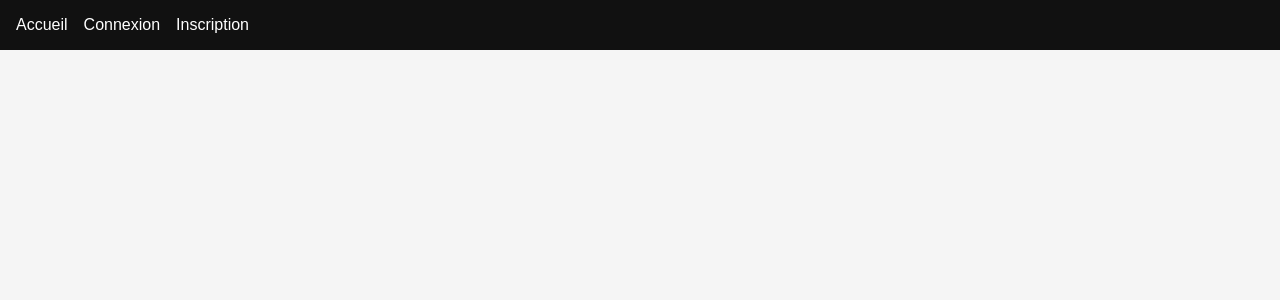
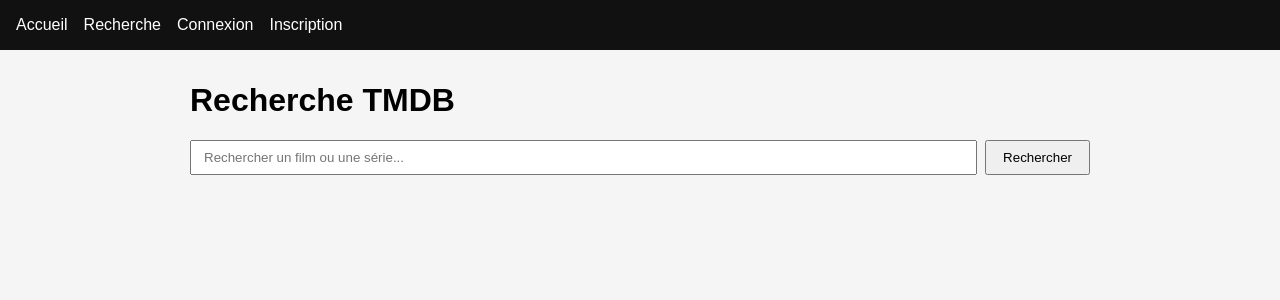
Before and after one commit to gabnougue/SeenFlix, a Vue app in the folder frontend/: page /search in a window 1280 px wide. Shown: the top 300 px of the page. Built offline with nearby package versions, Linux system fonts and the light colour scheme.

Commit message:
feat: add TMDB search page

```diff
--- /dev/null
+++ b/frontend/src/api/client.js
@@ -0,0 +1,5 @@
+import axios from "axios"
+
+export const apiClient = axios.create({
+  baseURL: "http://localhost:3000",
+})
--- a/frontend/src/components/Navbar.vue
+++ b/frontend/src/components/Navbar.vue
@@ -1,10 +1,12 @@
 <template>
   <nav class="navbar">
     <router-link to="/">Accueil</router-link>
+    <router-link to="/search">Recherche</router-link>
     <router-link to="/login">Connexion</router-link>
     <router-link to="/register">Inscription</router-link>
   </nav>
 </template>
+
 
 <style scoped>
 .navbar {
--- a/frontend/src/router/index.js
+++ b/frontend/src/router/index.js
@@ -3,13 +3,15 @@
 import HomeView from '../views/HomeView.vue'
 import LoginView from '../views/LoginView.vue'
 import RegisterView from '../views/RegisterView.vue'
+import SearchView from "../views/SearchView.vue"
 
 const router = createRouter({
   history: createWebHistory(import.meta.env.BASE_URL),
   routes: [
     { path: '/', name: 'home', component: HomeView },
     { path: '/login', name: 'login', component: LoginView },
-    { path: '/register', name: 'register', component: RegisterView }
+    { path: '/register', name: 'register', component: RegisterView },
+    { path: "/search", name: "search", component: SearchView },
   ]
 })
 
--- /dev/null
+++ b/frontend/src/views/SearchView.vue
@@ -0,0 +1,170 @@
+<script setup>
+import { ref } from "vue"
+import { apiClient } from "../api/client"
+
+// URL du backend SeenFlix
+const API_BASE_URL = "http://localhost:3000"
+
+const query = ref("")
+const results = ref([])
+const loading = ref(false)
+const error = ref(null)
+
+// TODO plus tard : regarder le store user pour savoir si connecté
+// import { useUserStore } from "../store/user"
+// const userStore = useUserStore()
+
+const handleSearch = async () => {
+  error.value = null
+
+  const q = query.value.trim()
+  if (!q) {
+    error.value = "Veuillez saisir un terme de recherche."
+    results.value = []
+    return
+  }
+
+  loading.value = true
+  results.value = []
+
+  try {
+   const response = await apiClient.get("/movies/search", {
+    params: { q },
+})
+
+
+    // Le backend renvoie { query, results: [...] }
+    results.value = response.data.results || []
+  } catch (err) {
+    console.error(err)
+    error.value = "Erreur lors de la recherche, veuillez réessayer."
+  } finally {
+    loading.value = false
+  }
+}
+
+// Bouton “Ajouter aux favoris” (sera vraiment branché à l’étape 7)
+const addToFavorites = (movie) => {
+  // Ici on fera plus tard un appel POST /me/favorites
+  console.log("TODO add to favorites:", movie)
+  alert(`(Étape 7) Ajout aux favoris : ${movie.title}`)
+}
+</script>
+
+<template>
+  <div class="search-page">
+    <h1>Recherche TMDB</h1>
+
+    <form class="search-form" @submit.prevent="handleSearch">
+      <input
+        v-model="query"
+        type="text"
+        placeholder="Rechercher un film ou une série..."
+      />
+      <button type="submit" :disabled="loading">
+        <span v-if="loading">Recherche...</span>
+        <span v-else>Rechercher</span>
+      </button>
+    </form>
+
+    <p v-if="error" class="error">{{ error }}</p>
+
+    <p v-if="!loading && !error && results.length === 0 && query">
+      Aucun résultat pour "{{ query }}".
+    </p>
+
+    <div v-if="results.length" class="results-grid">
+      <article v-for="item in results" :key="item.tmdbId" class="result-card">
+        <img
+          v-if="item.posterPath"
+          :src="`https://image.tmdb.org/t/p/w200${item.posterPath}`"
+          :alt="item.title"
+        />
+        <div class="result-body">
+          <h2>{{ item.title }}</h2>
+          <p class="meta">
+            <span>{{ item.mediaType === "tv" ? "Série" : "Film" }}</span>
+            <span v-if="item.releaseDate"> • {{ item.releaseDate }}</span>
+          </p>
+          <p class="overview">
+            {{ item.overview || "Pas de résumé disponible." }}
+          </p>
+
+          <!-- Bouton favoris (vraie intégration en étape 7) -->
+          <button class="fav-btn" @click="addToFavorites(item)">
+            Ajouter aux favoris
+          </button>
+        </div>
+      </article>
+    </div>
+  </div>
+</template>
+
+<style scoped>
+.search-page {
+  max-width: 900px;
+  margin: 2rem auto;
+  padding: 0 1rem;
+}
+
+.search-form {
+  display: flex;
+  gap: 0.5rem;
+  margin-bottom: 1rem;
+}
+
+.search-form input {
+  flex: 1;
+  padding: 0.5rem 0.75rem;
+}
+
+.search-form button {
+  padding: 0.5rem 1rem;
+  cursor: pointer;
+}
+
+.error {
+  color: red;
+  margin-bottom: 1rem;
+}
+
+.results-grid {
+  display: grid;
+  gap: 1rem;
+}
+
+.result-card {
+  display: flex;
+  gap: 1rem;
+  padding: 0.75rem;
+  background: #fff;
+  border-radius: 0.5rem;
+  box-shadow: 0 1px 3px rgba(0, 0, 0, 0.08);
+}
+
+.result-card img {
+  width: 120px;
+  border-radius: 0.5rem;
+  object-fit: cover;
+}
+
+.result-body {
+  flex: 1;
+}
+
+.meta {
+  font-size: 0.9rem;
+  color: #555;
+}
+
+.overview {
+  font-size: 0.9rem;
+  margin: 0.5rem 0 0.75rem;
+}
+
+.fav-btn {
+  padding: 0.4rem 0.8rem;
+  font-size: 0.9rem;
+  cursor: pointer;
+}
+</style>
```
